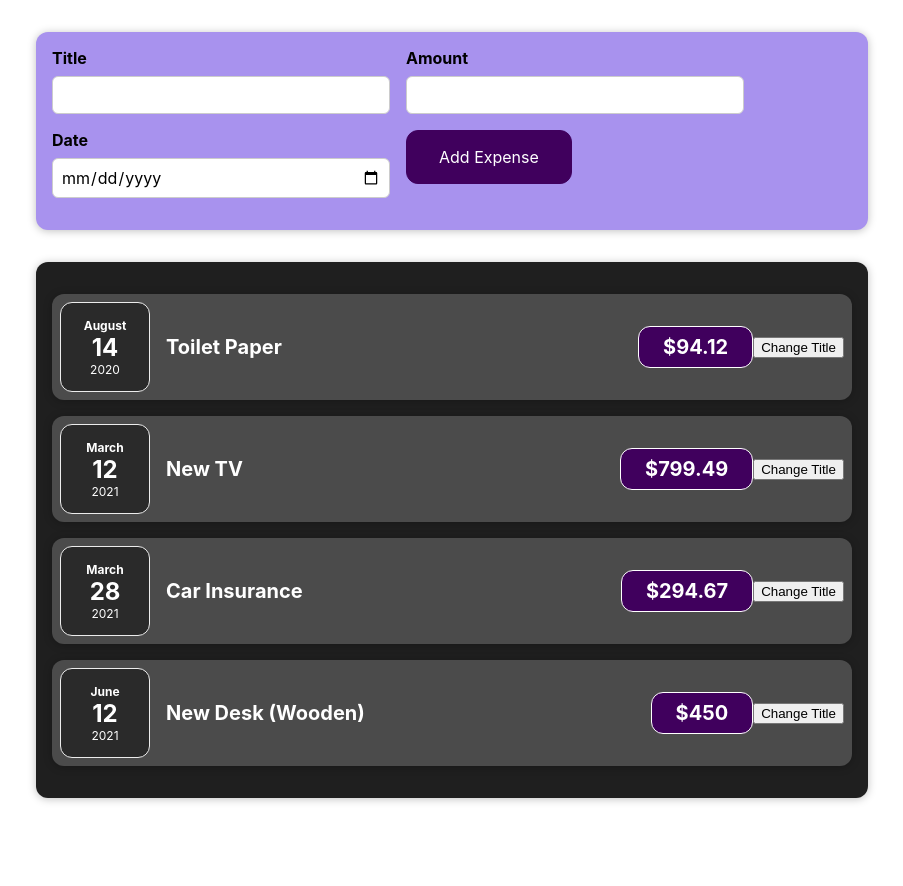
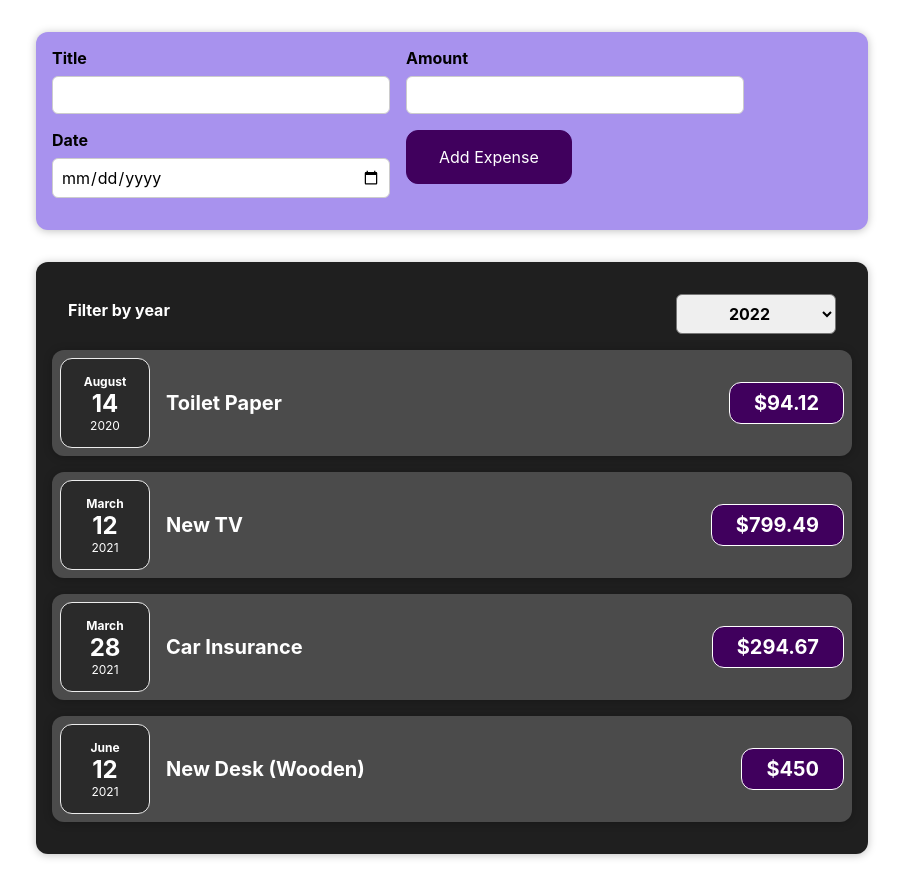
Before and after one commit to kvo189/React-Expenses-Tracker-Project, a React (Create React App) app: page / in a window 1280 px wide. Shown: the whole page, without its empty margins (188-1091 px from the left). Before the commit the page ends 830 px from the top, so only its background shows below. Built offline with nearby package versions, Linux system fonts and the light colour scheme.

Commit message:
Update expenses

```diff
--- a/src/components/Expenses/ExpenseItem.js
+++ b/src/components/Expenses/ExpenseItem.js
@@ -1,24 +1,17 @@
-import React, {useState} from 'react';
+import React from 'react';
 import './ExpenseItem.css';
 import ExpenseDate from './ExpenseDate.js';
 import Card from '../UI/Card';
 
 
 function ExpenseItem(props) {
-  const [title, setTitle] = useState(props.title);
-
-  const clickHandler = () => {
-    setTitle("changed");
-  };
-
   return (
     <Card className="expense-item">
       <ExpenseDate date={props.date}/>
       <div className="expense-item__description">
-        <h2>{title}</h2>
+        <h2>{props.title}</h2>
         <div className="expense-item__price">${props.amount}</div>
       </div>
-      <button onClick={clickHandler}>Change Title</button>
     </Card>
   );
 }
--- a/src/components/Expenses/Expenses.js
+++ b/src/components/Expenses/Expenses.js
@@ -1,14 +1,27 @@
 import "./Expenses.css";
-import Card from '../UI/Card.js';
+import React, { useState } from "react";
+import Card from "../UI/Card.js";
 import ExpenseItem from "./ExpenseItem";
+import ExpensesFilter from "./ExpensesFilter";
 
 function Expenses(props) {
+  const [filteredYear, setFilteredYear] = useState("");
+
+  const onChangeHandler = (year) => {
+    setFilteredYear(year);
+  };
+
   return (
-    <Card className="expenses">
-      {props.expenses.map((expense) => (
-        <ExpenseItem key={expense.id} amount={expense.amount} date={expense.date} title={expense.title}></ExpenseItem>
-      ))}
-    </Card>
+    <div>
+      <Card className="expenses">
+        <ExpensesFilter selectedYear = {filteredYear} onChangeFilter={onChangeHandler} />
+        {props.expenses
+          .filter((expense) => filteredYear === "" || expense.date.getFullYear().toString() === filteredYear)
+          .map((expense) => (
+            <ExpenseItem key={expense.id} amount={expense.amount} date={expense.date} title={expense.title}></ExpenseItem>
+          ))}
+      </Card>
+    </div>
   );
 }
 
--- /dev/null
+++ b/src/components/Expenses/ExpensesFilter.css
@@ -0,0 +1,24 @@
+.expenses-filter {
+  color: white;
+  padding: 0 1rem;
+}
+
+.expenses-filter__control {
+  display: flex;
+  width: 100%;
+  align-items: center;
+  justify-content: space-between;
+  margin: 1rem 0;
+}
+
+.expenses-filter label {
+  font-weight: bold;
+  margin-bottom: 0.5rem;
+}
+
+.expenses-filter select {
+  font: inherit;
+  padding: 0.5rem 3rem;
+  font-weight: bold;
+  border-radius: 6px;
+}
```
Also changed, not shown: src/components/NewExpense/ExpenseForm.js (+0 -20 lines).
